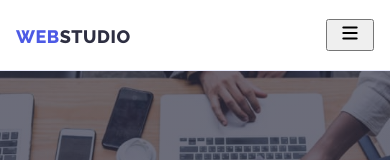
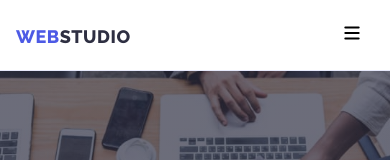
Before and after one commit to Romanooo84/goit-markup-hw-07, a plain HTML site: page index.html in a window 390 px wide. Shown: the top 160 px of the page. Drawn offline with nearby package versions, Linux system fonts and the light colour scheme.

Commit message:
hamburger

```diff
--- a/css/styles.css
+++ b/css/styles.css
@@ -419,6 +419,11 @@ h1, h2, h3, h4, h5, h6, p, a {
     padding-bottom: 24px;
 }
 
+.hamurger-button{
+    border:none;
+    background-color: #fff;
+}
+
 menu{
     margin: 0;
 }
```
